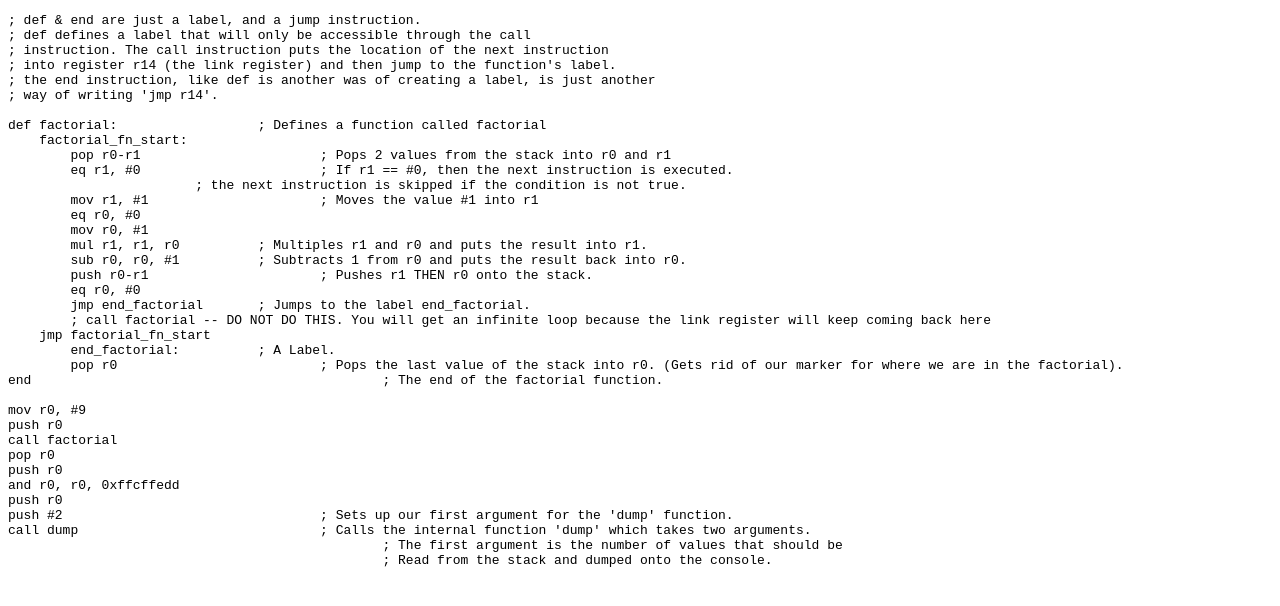
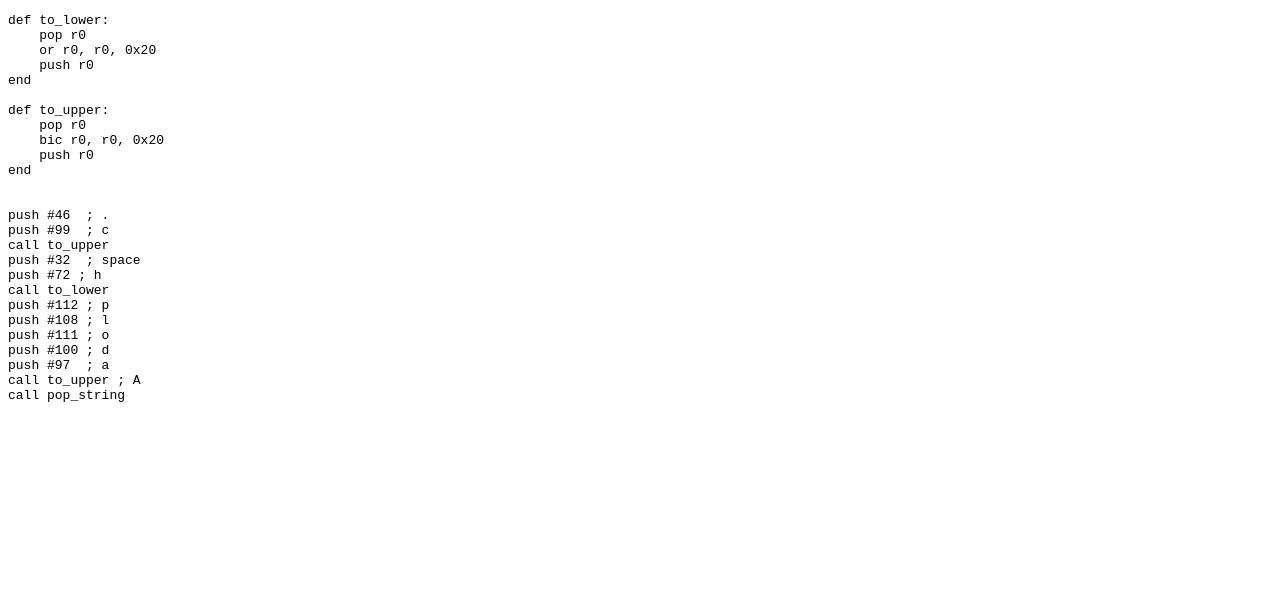
Before and after one commit to ExPixel/Jam, a plain HTML site: page index.html in a window 1280 px wide. Drawn offline with Linux system fonts and the light colour scheme.

Commit message:
Fixed bitwise OR and added example

```diff
--- a/index.html
+++ b/index.html
@@ -5,43 +5,32 @@
     <body>
 
 <pre id="code">
-; def & end are just a label, and a jump instruction.
-; def defines a label that will only be accessible through the call
-; instruction. The call instruction puts the location of the next instruction
-; into register r14 (the link register) and then jump to the function's label.
-; the end instruction, like def is another was of creating a label, is just another
-; way of writing 'jmp r14'.
+def to_lower:
+    pop r0
+    or r0, r0, 0x20
+    push r0
+end
 
-def factorial:			; Defines a function called factorial
-    factorial_fn_start:
-	pop r0-r1			; Pops 2 values from the stack into r0 and r1
-	eq r1, #0			; If r1 == #0, then the next instruction is executed.
-                        ; the next instruction is skipped if the condition is not true.
-	mov r1, #1			; Moves the value #1 into r1
-	eq r0, #0
-	mov r0, #1
-	mul r1, r1, r0		; Multiples r1 and r0 and puts the result into r1.
-	sub r0, r0, #1		; Subtracts 1 from r0 and puts the result back into r0.
-	push r0-r1			; Pushes r1 THEN r0 onto the stack.
-	eq r0, #0
-	jmp end_factorial	; Jumps to the label end_factorial.
-	; call factorial -- DO NOT DO THIS. You will get an infinite loop because the link register will keep coming back here
-    jmp factorial_fn_start
-	end_factorial:		; A Label.
-	pop r0				; Pops the last value of the stack into r0. (Gets rid of our marker for where we are in the factorial).
-end						; The end of the factorial function.
+def to_upper:
+    pop r0
+    bic r0, r0, 0x20
+    push r0
+end
 
-mov r0, #9
-push r0
-call factorial
-pop r0
-push r0
-and r0, r0, 0xffcffedd
-push r0
-push #2					; Sets up our first argument for the 'dump' function.
-call dump				; Calls the internal function 'dump' which takes two arguments.
-						; The first argument is the number of values that should be
-						; Read from the stack and dumped onto the console.
+
+push #46  ; .
+push #99  ; c
+call to_upper
+push #32  ; space
+push #72 ; h
+call to_lower
+push #112 ; p
+push #108 ; l
+push #111 ; o
+push #100 ; d
+push #97  ; a
+call to_upper ; A
+call pop_string
 </pre>
 
         <script type="text/javascript" src="src/jam.js"></script>
--- a/src/jam.js
+++ b/src/jam.js
@@ -109,6 +109,15 @@ var Jam = (function() {
             for(i; i < amount; i++) {
                 console.log("#%d: %d", i, context.pop());
             }
+        });
+
+        this.define_fn("pop_string", function(context) {
+            var c;
+            var str = "";
+            while( (c = context.pop()) != 0 ) {
+                str += String.fromCharCode(c);
+            }
+            console.log(str);
         });
     }
 
@@ -314,7 +323,7 @@ var JamExecutor = (function() {
                 this.exec_instr_and(instr);
                 break;
             case JamInstruction.OR:
-                this.exec_instr_OR(instr);
+                this.exec_instr_or(instr);
                 break;
             case JamInstruction.XOR:
                 this.exec_instr_xor(instr);
```
Also changed, not shown: src/jam-test.js (+4 -4 lines).
